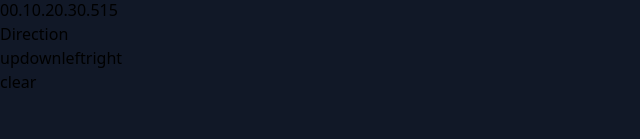
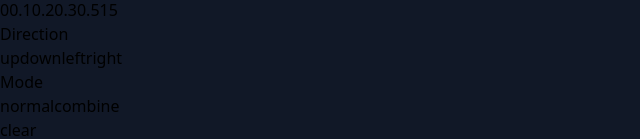
Before and after one commit to CG-Realtime-Gravity/gravity-simulation, a Svelte app: page / in a window 1280 px wide. Shown: the part 946-1085 px from the top of the page, without its empty margins (0-640 px from the left). Before the commit the page ends 1040 px from the top, so only its background shows below. Built offline with nearby package versions, Linux system fonts and the light colour scheme.

Commit message:
🚧 Add mode

```diff
--- a/src/App.svelte
+++ b/src/App.svelte
@@ -2,7 +2,7 @@
   import { onMount } from 'svelte'
   import { baseKg } from './constant'
   import { Mass } from './mass'
-  import { Sim } from './sim'
+  import { Sim, type Mode } from './sim'
 
   type Direction = 'up' | 'down' | 'left' | 'right'
 
@@ -22,6 +22,9 @@
 
   let speed = 0
   const speedOptions = [0, 0.1, 0.2, 0.3, 0.5, 1, 5]
+
+  let mode: Mode = 'normal'
+  const modes: Mode[] = ['normal', 'combine']
 
   const addMass = (clientX: number, clientY: number) => {
     let rect = canvas.getBoundingClientRect()
@@ -139,5 +142,18 @@
       {/each}
     </div>
   </div>
+  <div class="flex gap-4">
+    <h1>Mode</h1>
+    {#each modes as m}
+      <button
+        on:click={() => {
+          sim.setMode(m)
+          mode = m
+        }}
+        class:font-bold={m === mode}
+        class:underline={m === mode}>{m}</button
+      >
+    {/each}
+  </div>
   <button on:click={() => sim.reset()} class="flex w-content">clear</button>
 </div>
--- a/src/sim.ts
+++ b/src/sim.ts
@@ -1,11 +1,18 @@
 import { Mass } from "./mass"
+
+export type Mode = "normal" | "combine"
 
 export class Sim {
   private masses: Mass[] = []
   private ctx: CanvasRenderingContext2D
   private canvas: HTMLCanvasElement
+  private mode: Mode = "normal"
 
   constructor() {}
+
+  setMode(mode: Mode) {
+    this.mode = mode
+  }
 
   addMass(mass: Mass) {
     this.masses.push(mass)
@@ -41,6 +48,7 @@ export class Sim {
         if (deleted.includes(other_mass.id)) continue
         if (mass.id === other_mass.id) continue
         // check if mass collides with other_mass
+        if (this.mode === "combine") {
           const r = Math.sqrt(
             Math.pow(mass.pos.x - other_mass.pos.x, 2) +
               Math.pow(mass.pos.y - other_mass.pos.y, 2)
@@ -52,6 +60,7 @@ export class Sim {
             deleted.push(other_mass.id)
             deleted.push(mass.id)
             continue
+          }
         }
         const { force_x, force_y } = this.calc_force(mass, other_mass)
         total_force_x += force_x
```
Lines whose indentation alone changed are shown as unchanged.
